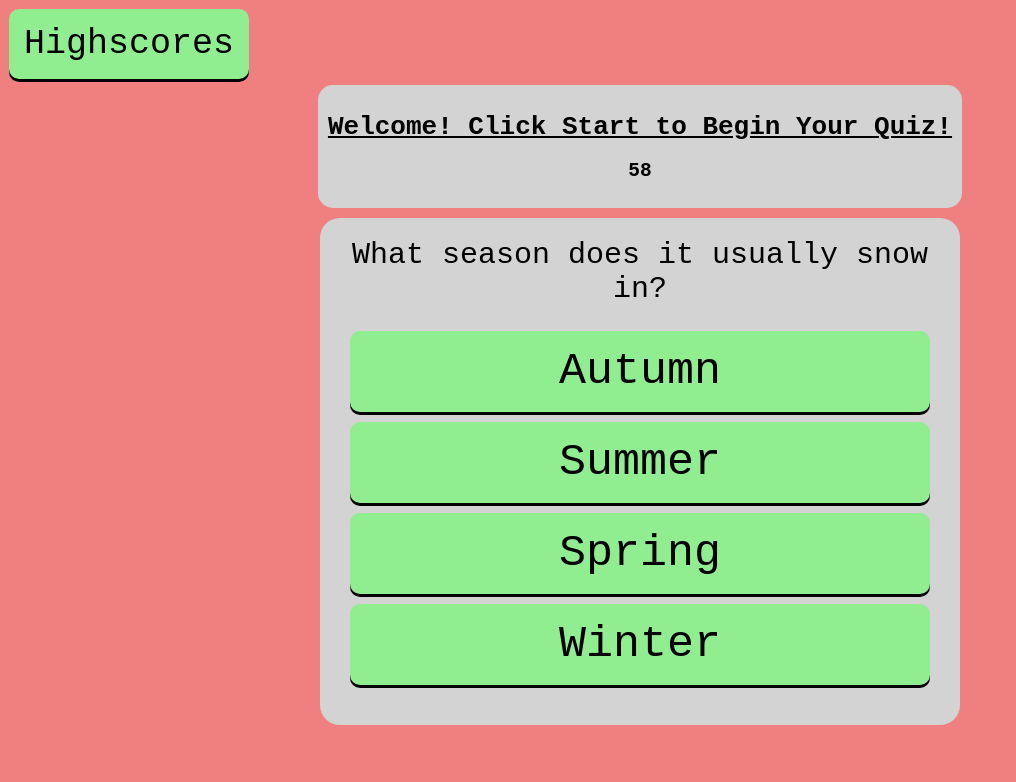
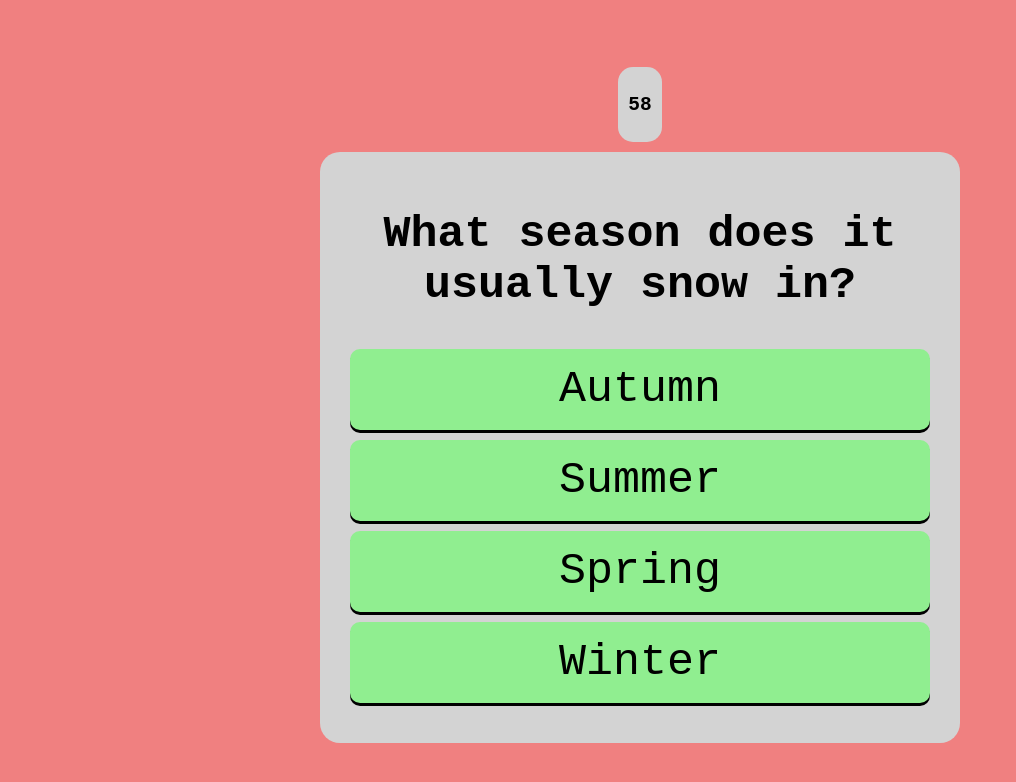
Before and after one commit to jared-ruiz/Timed-Quiz, a plain HTML site: page index.html in a window 1280 px wide. Both pictures are taken after a click on the button "Start". Shown: the whole page, without its empty margins (0-1016 px from the left). Drawn offline with Linux system fonts and the light colour scheme.

Commit message:
Added quesetion object, and answer recognition.

```diff
--- a/assets/css/style.css
+++ b/assets/css/style.css
@@ -63,7 +63,7 @@ header {
     /* position: relative; */
 }
 
-#question-btn {
+.button-list {
     display: grid;
     grid-template-columns: repeat(1, auto);
     gap: 10px;
@@ -78,10 +78,6 @@ header {
     top: 9px;
 }
 
-/* #hide {
-    display: none;
-} */
-
 button:hover {
     box-shadow: 0 2px var(--shadow);
     top: -2px;
--- a/assets/js/script.js
+++ b/assets/js/script.js
@@ -1,46 +1,96 @@
 // console.dir(document);
+var buttonCounter = 0;
+var currentQuestion = 0;
+var timer = 60;
 
 //id select the start button
 var startSelect = document.querySelector("#start-btn");
+var highscoreSelect = document.querySelector("#highscore-btn");
 var timerEl = document.querySelector("#countdown");
+var greetingText = document.querySelector("h1");
 var questionText = document.querySelector(".quiz-question");
-var buttonOne = document.querySelector("#one");
-var buttonTwo = document.querySelector("#two");
-var buttonThree = document.querySelector("#three");
-var buttonFour = document.querySelector("#four");
+var buttonList = document.querySelector(".button-list")
 
+var questionObj = [
+    {
+        question: "What season does it usually snow in?",
+        choices: ["Autumn", "Summer", "Spring", "Winter"],
+        answer: "Winter"
+    },
+    // {
+    //     question: "What year is it?",
+    //     choices: ["1995", "2007", "2011", "2022"],
+    //     answer: "2022",
+    // }
+];
+
+//quiz begins and calls for the questions and buttons to be made
 var quizStart = function() {
-    document.getElementById("start-btn").style.display = "none";
-    countDown();
-    displayQuestion();
+    document.getElementById("start-btn").style.display = "none";//hide start on click
+    document.getElementById("highscore-btn").style.display = "none";//hide highscore on click
+    document.querySelector("h1").style.display = "none";
+    countDown(); //start countdown
+    createQuestion(); //create buttons and start question
 }
 
 var countDown = function() {
-    var timer = 60;
+    var currentTimer = timer;
 
     var timeInterval = setInterval (function() {
-        timer--;
-        timerEl.textContent = timer;
-        if (timer === 0) {
+        currentTimer--;
+        timerEl.textContent = currentTimer;
+        if (currentTimer === 0) {
             clearInterval(timeInterval);
         }
     }, 1000);
 }
 
-var displayQuestion = function() {
+var createQuestion = function() {
 
-    var questions = ["What season does it usually snow in?"];
-    var choices = ["Autumn", "Summer", "Spring", "Winter"];
+    //sets the question displayer to the [i] index of questionObj question
+    questionText.innerHTML = `<h2>${questionObj[currentQuestion].question}</h2>`;
 
-    for (var i = 0; i < questions.length; i++) {
-        questionText.textContent = questions[i];
-        buttonOne.innerText = choices[i];
-        buttonTwo.innerText = choices[1];
-        buttonThree.textContent = choices[2];
-        buttonFour.textContent = choices[3];
+    //creates 4 buttons based off questionObj
+    for(var i = 0; i < 4; i++) {
+
+        var createButton = document.createElement("button");
+        createButton.innerText = questionObj[currentQuestion].choices[i];
+        createButton.className = "btn"
+        createButton.setAttribute("data-button-id", buttonCounter);
+        buttonList.appendChild(createButton);
+        buttonCounter++;
+    }
+
+}
+
+var deleteButtons = function () {
+
+}
+
+var checkAnswer = function(event) {
+
+    console.log(event.target.getAttribute("class"));
+
+    if (event.target.getAttribute("class") !== "btn") {
+        return;
+    }
+
+    var choice = event.target.innerText;
+    console.log(questionObj[currentQuestion]);
+
+    if (choice === questionObj[currentQuestion].answer) {
+        console.log("CORRECT");
+        currentQuestion++;
+        deleteButtons();
+        // createQuestion();
+    }
+    else {
+        console.log("WRONG");
     }
 }
 
+//execute checkAnswer upon click
+buttonList.addEventListener("click", checkAnswer);
 
 //execute quizStart upon click
 startSelect.addEventListener("click", quizStart);
--- a/index.html
+++ b/index.html
@@ -19,10 +19,6 @@
         <div class="quiz-container">
             <div class="quiz-question"></div>
                 <div class="button-list" id="question-btn">
-                    <button class="btn" id="one">A</button>
-                    <button class="btn" id="two">B</button>
-                    <button class="btn" id="three">C</button>
-                    <button class="btn" id="four">D</button>
                 </div>
                 <div class="start-btn">
                     <button class="btn" id="start-btn">Start</button>
```
